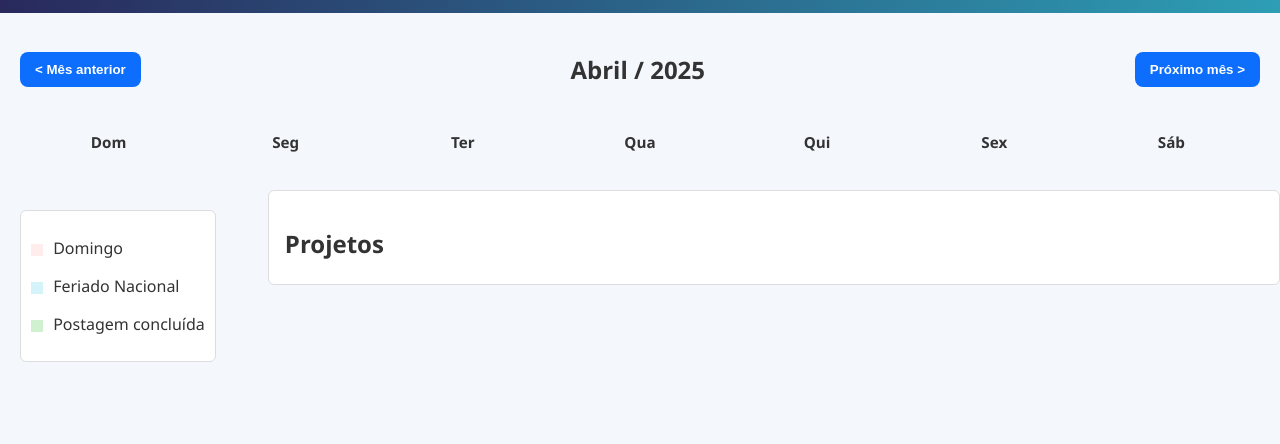
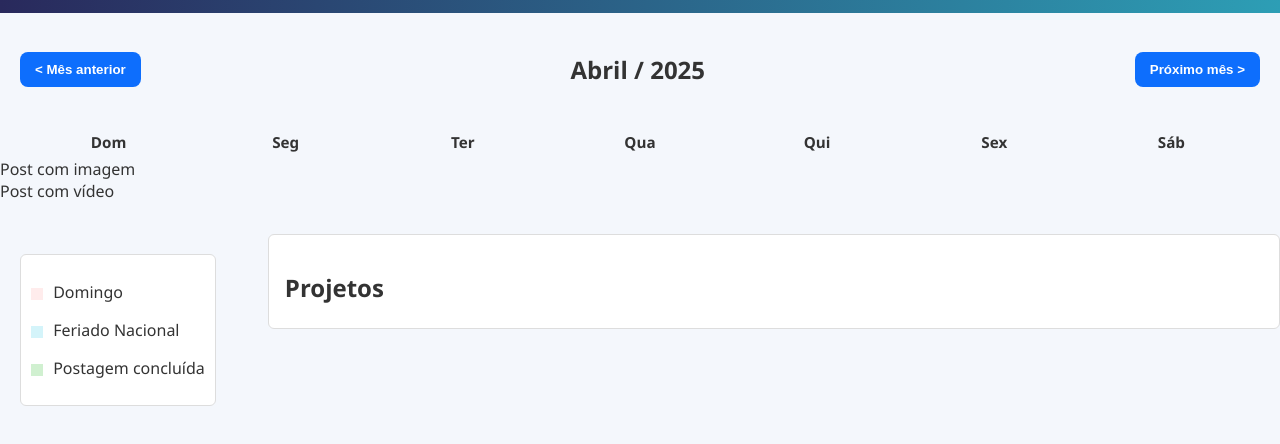
Before and after one commit to horizonsolucoesdigitais/calendariojosiane, a plain HTML site: page index.html in a window 1280 px wide. Shown: the part 148-592 px from the top of the page. Drawn offline with Linux system fonts and the light colour scheme; no server answers.

Commit message:
Update index.html

```diff
--- a/index.html
+++ b/index.html
@@ -36,6 +36,9 @@
   <div>Sex</div>
   <div>Sáb</div>
 </div>
+
+<div class="post post-imagem">Post com imagem</div>
+<div class="post post-video">Post com vídeo</div>
 
 
 <div class="calendario" id="calendario"></div>
```
